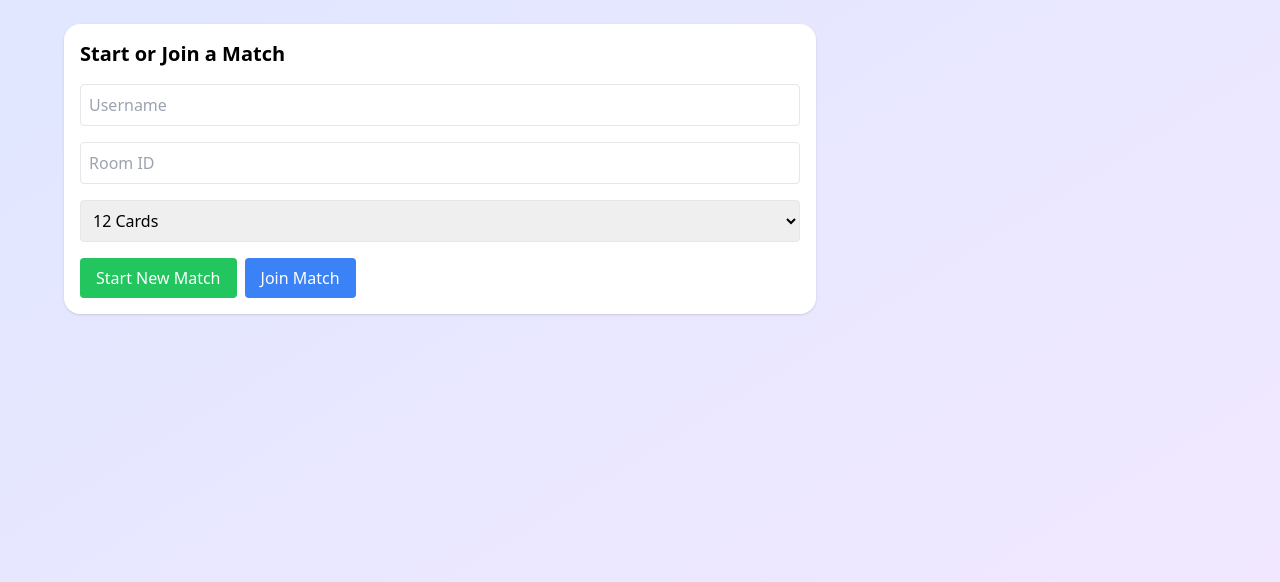
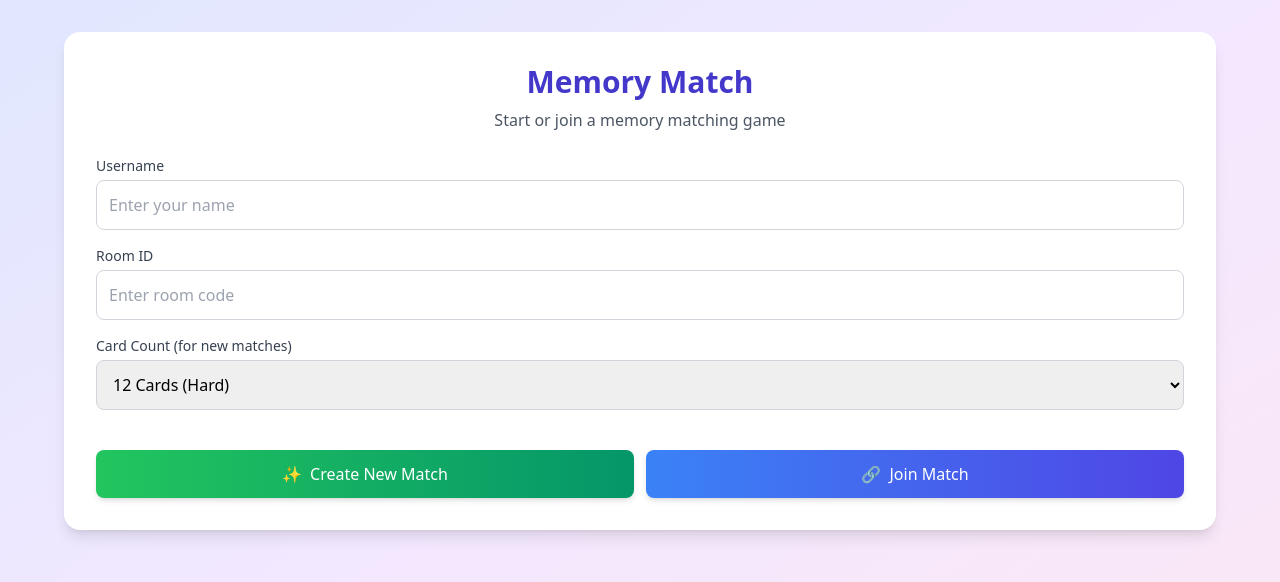
Before and after one commit to adeshkuntal/MemoryCardGame, a React (Vite) app in the folder frontend/: page / in a window 1280 px wide. Shown: the top 582 px of the page. Built offline with nearby package versions, Linux system fonts and the light colour scheme; no server answers.

Commit message:
11th commit

```diff
--- a/frontend/src/App.jsx
+++ b/frontend/src/App.jsx
@@ -16,9 +16,9 @@ export default function App() {
   };
 
   return (
-    <div className="min-h-screen bg-gradient-to-br from-indigo-100 to-purple-100 p-6">
-      <div className="max-w-6xl mx-auto grid gap-6 md:grid-cols-[2fr_1fr]">
-        <div className="bg-white rounded-2xl shadow p-4">
+    <div className="min-h-screen bg-gradient-to-br from-indigo-100 via-purple-100 to-pink-100 p-4 md:p-8">
+      <main className="max-w-6xl mx-auto">
+        <div className="bg-white rounded-2xl shadow-lg overflow-hidden">
           {!joined ? (
             <Lobby
               username={username}
@@ -29,10 +29,15 @@ export default function App() {
               setCreator={setIsCreator}
             />
           ) : (
-            <GameBoard username={username} roomId={roomId} isCreator={isCreator} onHome={handleHome} />
+            <GameBoard
+              username={username}
+              roomId={roomId}
+              isCreator={isCreator}
+              onHome={handleHome}
+            />
           )}
         </div>
-      </div>
+      </main>
     </div>
   );
 }
--- a/frontend/src/components/Card.jsx
+++ b/frontend/src/components/Card.jsx
@@ -1,14 +1,17 @@
 export default function Card({ symbol, flipped, matched, onClick }) {
   return (
-    <div className="w-20 h-28 md:w-24 md:h-32 perspective" onClick={onClick}>
+    <div
+      className={`w-16 h-24 sm:w-20 sm:h-28 md:w-24 md:h-32 perspective transition-all duration-200 ${matched ? "scale-95 opacity-80" : "hover:scale-105"}`}
+      onClick={onClick}
+    >
       <div className={`relative w-full h-full transition-transform duration-500 preserve-3d ${flipped || matched ? "rotate-y-180" : ""}`}>
         {/* Front (hidden) */}
-        <div className="absolute inset-0 bg-indigo-500 rounded-xl shadow backface-hidden flex items-center justify-center text-2xl text-white">
+        <div className="absolute inset-0 bg-gradient-to-br from-indigo-500 to-purple-600 rounded-xl shadow-md backface-hidden flex items-center justify-center text-2xl text-white">
           ❓
         </div>
         {/* Back (revealed) */}
-        <div className="absolute inset-0 bg-white rounded-xl shadow backface-hidden rotate-y-180 flex items-center justify-center text-4xl">
-          <span>{symbol}</span>
+        <div className="absolute inset-0 bg-white rounded-xl shadow-md backface-hidden rotate-y-180 flex items-center justify-center text-4xl">
+          <span className="transform transition-transform duration-100 hover:scale-125">{symbol}</span>
         </div>
       </div>
     </div>
--- a/frontend/src/components/Leaderboard.jsx
+++ b/frontend/src/components/Leaderboard.jsx
@@ -1,13 +1,21 @@
 export default function Leaderboard({ leaderboard }) {
   return (
-    <div>
-      <h2 className="text-xl font-bold mb-2">Leaderboard</h2>
-      <ul>
+    <div className="bg-white/80 backdrop-blur-sm rounded-xl shadow-md p-4">
+      <h2 className="text-xl font-bold mb-3 text-center text-indigo-700">Leaderboard</h2>
+      <ul className="space-y-2">
         {leaderboard
           .sort((a, b) => b.score - a.score)
           .map((player, index) => (
-            <li key={index} className="mb-1">
-              {player.username}: {player.score}
+            <li
+              key={index}
+              className="flex justify-between items-center p-2 rounded-lg bg-gray-50 hover:bg-gray-100 transition-colors"
+            >
+              <span className="flex items-center gap-2">
+                {index === 0 ? "👑" : index+1}. {player.username}
+              </span>
+              <span className="bg-indigo-500 text-white px-3 py-1 rounded-full text-sm">
+                {player.score}
+              </span>
             </li>
           ))}
       </ul>
--- a/frontend/src/components/Lobby.jsx
+++ b/frontend/src/components/Lobby.jsx
@@ -6,49 +6,91 @@ export default function Lobby({ username, setUsername, roomId, setRoomId, onJoin
   const [cardCount, setCardCount] = useState(12);
 
   const handleCreate = () => {
-    if (!username || !roomId) return setError("Enter both fields");
+    if (!username || !roomId) return setError("Please enter both username and room ID");
     socket.emit("create-match", { username, roomId, cardCount });
     setCreator(true);
     onJoined();
   };
 
   const handleJoin = () => {
-    if (!username || !roomId) return setError("Enter both fields");
+    if (!username || !roomId) return setError("Please enter both username and room ID");
     socket.emit("join-match", { username, roomId });
     setCreator(false);
     onJoined();
   };
 
   return (
-    <div className="flex flex-col gap-4">
-      <h2 className="text-xl font-bold">Start or Join a Match</h2>
-      {error && <p className="text-red-500">{error}</p>}
+    <div className="p-6 md:p-8 flex flex-col gap-6">
+      <div className="text-center">
+        <h2 className="text-2xl md:text-3xl font-bold text-indigo-700 mb-2">Memory Match</h2>
+        <p className="text-gray-600">Start or join a memory matching game</p>
+      </div>
+
+      {error && (
+        <div className="bg-red-100 border-l-4 border-red-500 text-red-700 p-3 rounded">
+          <p>{error}</p>
+        </div>
+      )}
+
+      <div className="space-y-4">
+        <div>
+          <label htmlFor="username" className="block text-sm font-medium text-gray-700 mb-1">
+            Username
+          </label>
           <input
+            id="username"
             type="text"
-        placeholder="Username"
+            placeholder="Enter your name"
             value={username}
             onChange={(e) => setUsername(e.target.value)}
-        className="p-2 border rounded"
+            className="w-full p-3 border border-gray-300 rounded-lg focus:ring-2 focus:ring-indigo-500 focus:border-indigo-500"
           />
+        </div>
+
+        <div>
+          <label htmlFor="roomId" className="block text-sm font-medium text-gray-700 mb-1">
+            Room ID
+          </label>
           <input
+            id="roomId"
             type="text"
-        placeholder="Room ID"
+            placeholder="Enter room code"
             value={roomId}
             onChange={(e) => setRoomId(e.target.value)}
-        className="p-2 border rounded"
+            className="w-full p-3 border border-gray-300 rounded-lg focus:ring-2 focus:ring-indigo-500 focus:border-indigo-500"
           />
-      <select value={cardCount} onChange={(e) => setCardCount(Number(e.target.value))} className="p-2 border rounded">
-        <option value={4}>4 Cards</option>
-        <option value={8}>8 Cards</option>
-        <option value={12}>12 Cards</option>
-        <option value={16}>16 Cards</option>
+        </div>
+
+        <div>
+          <label htmlFor="cardCount" className="block text-sm font-medium text-gray-700 mb-1">
+            Card Count (for new matches)
+          </label>
+          <select
+            id="cardCount"
+            value={cardCount}
+            onChange={(e) => setCardCount(Number(e.target.value))}
+            className="w-full p-3 border border-gray-300 rounded-lg focus:ring-2 focus:ring-indigo-500 focus:border-indigo-500"
+          >
+            <option value={4}>4 Cards (Easy)</option>
+            <option value={8}>8 Cards (Medium)</option>
+            <option value={12}>12 Cards (Hard)</option>
+            <option value={16}>16 Cards (Expert)</option>
           </select>
-      <div className="flex gap-2">
-        <button onClick={handleCreate} className="px-4 py-2 bg-green-500 text-white rounded hover:bg-green-600">
-          Start New Match
+        </div>
+      </div>
+
+      <div className="flex flex-col sm:flex-row gap-3 mt-4">
+        <button
+          onClick={handleCreate}
+          className="flex-1 px-6 py-3 bg-gradient-to-r from-green-500 to-emerald-600 text-white rounded-lg hover:from-green-600 hover:to-emerald-700 transition-all shadow-md flex items-center justify-center gap-2"
+        >
+          <span>✨</span> Create New Match
         </button>
-        <button onClick={handleJoin} className="px-4 py-2 bg-blue-500 text-white rounded hover:bg-blue-600">
-          Join Match
+        <button
+          onClick={handleJoin}
+          className="flex-1 px-6 py-3 bg-gradient-to-r from-blue-500 to-indigo-600 text-white rounded-lg hover:from-blue-600 hover:to-indigo-700 transition-all shadow-md flex items-center justify-center gap-2"
+        >
+          <span>🔗</span> Join Match
         </button>
       </div>
     </div>
```
Also changed, not shown: frontend/src/components/GameBoard.jsx (+47 -19 lines). Lines whose indentation alone changed are shown as unchanged.
